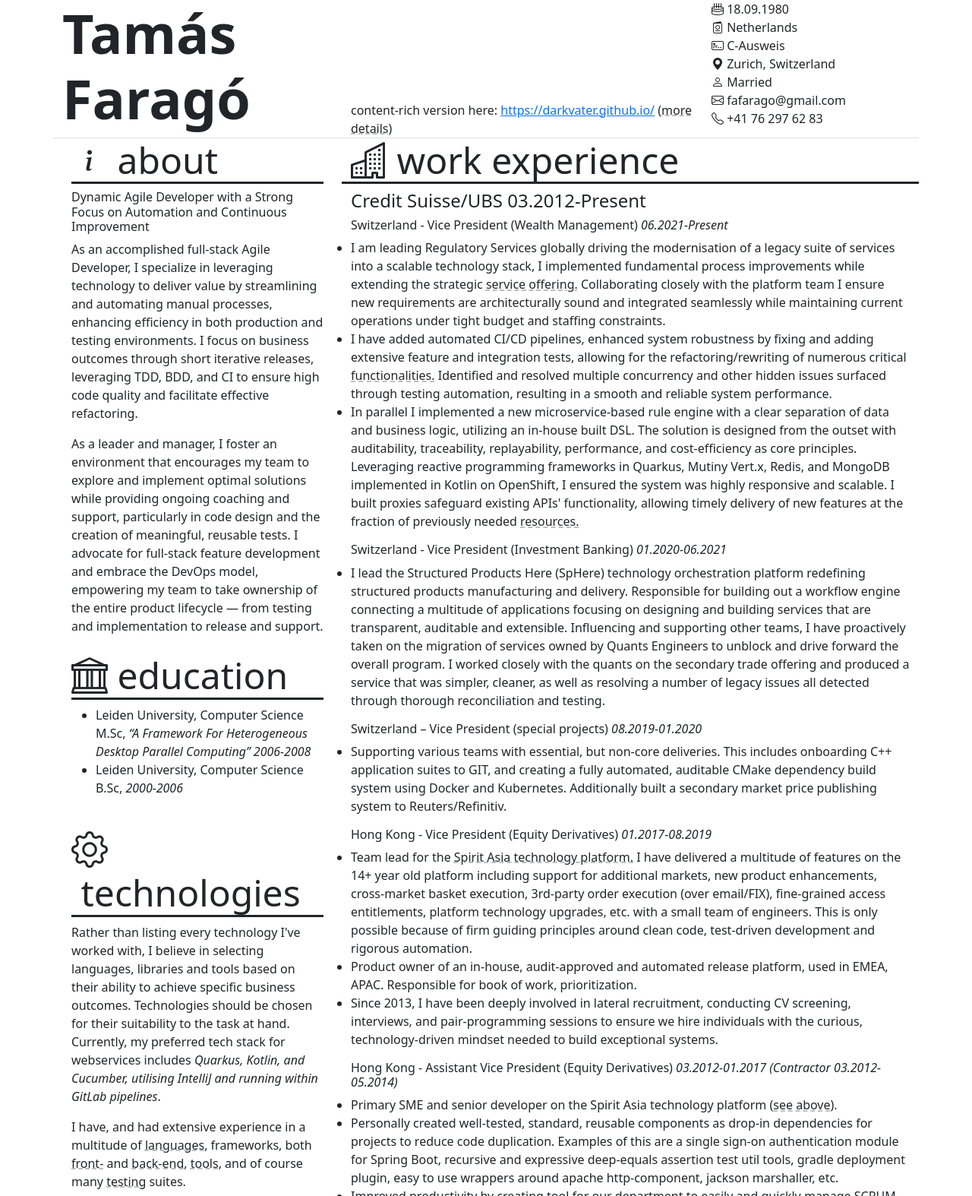
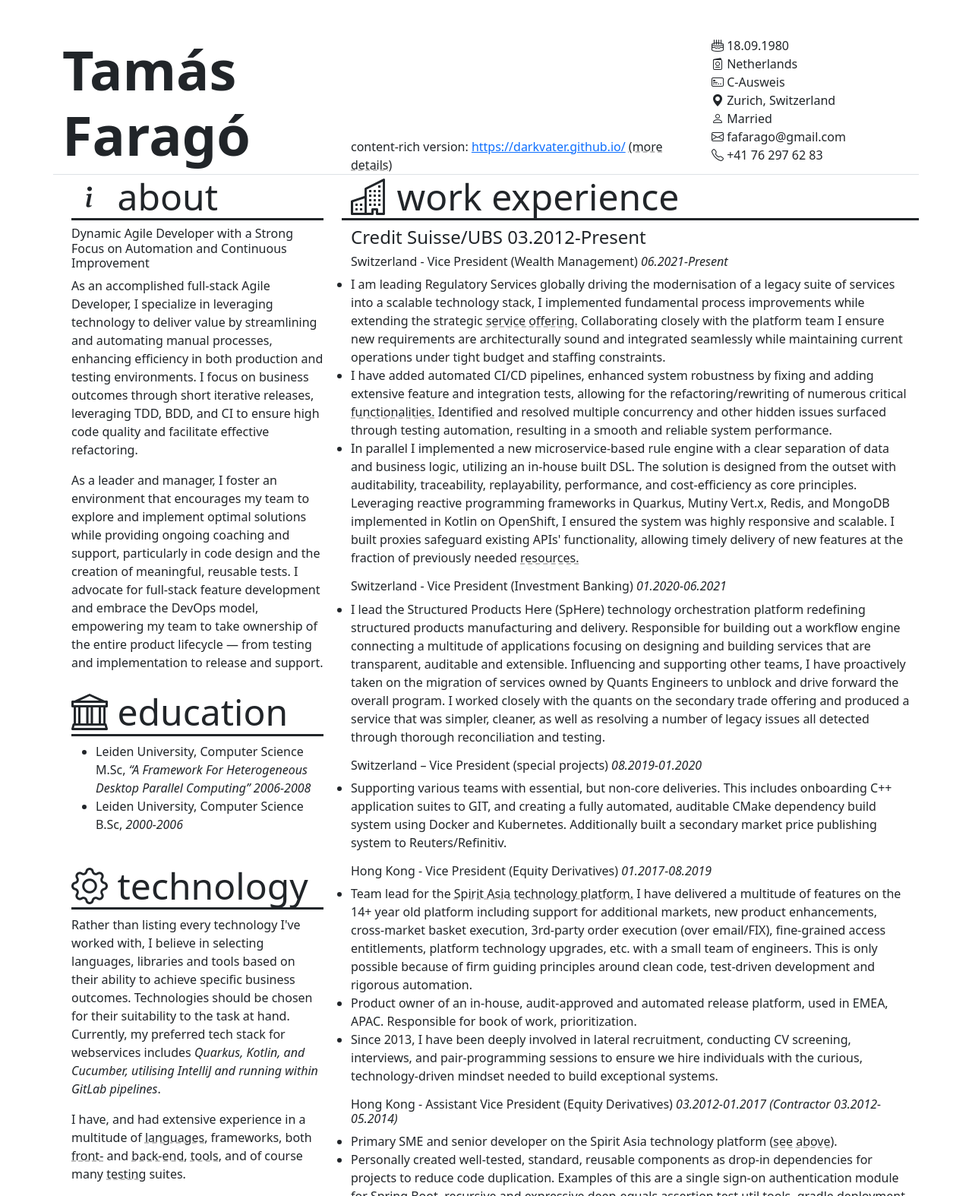
Before and after one commit to Darkvater/darkvater.github.io, a plain HTML site: page index.html in a window 1280 px wide. Shown: the top 1574 px of the page at 76% size. Drawn offline with nearby package versions, Linux system fonts and the light colour scheme.

Commit message:
Update index.html

```diff
--- a/index.html
+++ b/index.html
@@ -59,7 +59,7 @@
 	</script>
 </head>
 <body>
-	<div class="container-lg text-left">
+	<div class="container-lg text-left my-5">
 		<div class="row border-bottom">
 			<div class="col-4">
 				<h1 class="display-2 fw-bold">
@@ -68,7 +68,7 @@
 				</h1>
 			</div>
 			<div class="col-5 mt-auto">
-				content-rich version here: <a href="https://darkvater.github.io/?detailed=true">https://darkvater.github.io/</a> <span class="collapsed-content toggle-expand" title="click here to toggle additional info">(more details)</span>
+				content-rich version: <a href="https://darkvater.github.io/?detailed=true">https://darkvater.github.io/</a> <span class="collapsed-content toggle-expand" title="click here to toggle additional info">(more details)</span>
 			</div>
 			<div class="col-3">
 				<div class="bi bi-cake2" title="date of birth">&nbsp;18.09.1980</div>
@@ -102,7 +102,7 @@
 					</div>
 					<div class="row mb-4">
 						<div class="col">
-							<h2 class="display-5 border-bottom border-3 border-dark bi bi-gear">&nbsp;technologies</h2>
+							<h2 class="display-5 border-bottom border-3 border-dark bi bi-gear">&nbsp;technology</h2>
 							<div>
 								Rather than listing every technology I've worked with, I believe in selecting languages, libraries and tools based on their ability to achieve specific business outcomes. Technologies should be chosen for their suitability to the task at hand. Currently, my preferred tech stack for webservices includes <i>Quarkus, Kotlin, and Cucumber, utilising IntelliJ and running within GitLab pipelines</i>.</p>
 								I have, and had extensive experience in a multitude of <span class="dynamic-content" title="(Javascript, Java, Groovy, JRuby, Scala, C#, F#, C++, C, Pascal, Fortran, Assembly, Cuda, SQL, PL/SQL, shell scripting, HTML, XML, JSON, YAML, SASS, CSS etc.)">languages</span>, frameworks, both <span class="dynamic-content" title="(ReactJS, Vue.js, Backbone.js, Webpack, etc.)">front-</span> and <span class="dynamic-content" title="(Quarkus, Spring/Spring Boot/Spring MVC, Guice, Jetty, Tomcat, Struts (2), Restlet, Play Framework, (Quick)FIX, JDBC/Hibernate/Spring JPA, Quartz, Sinatra, Oracle/Cassandra/H2/Mongo DB, Solr, Elastic, Voldemort, Redis, etc.)">back-end</span>, <span class="dynamic-content" title="(Splunk, Airbrake, JMX, Gradle, Maven, Ant, CMake, Docker, Kubernetes, Eclipse, IntelliJ, Visual Studio, Gitlab, Bitbucket, TeamCity, JIRA, etc.)">tools</span>, and of course many <span class="dynamic-content" title="(JUnit, QUnit, Spock, Geb, Mocha, Mockito, JMock, KMock, AssertJ, Hamcrest, Gherkin/Cucumber, Fitnesse, Selenium, etc.)">testing</span> suites.
```
